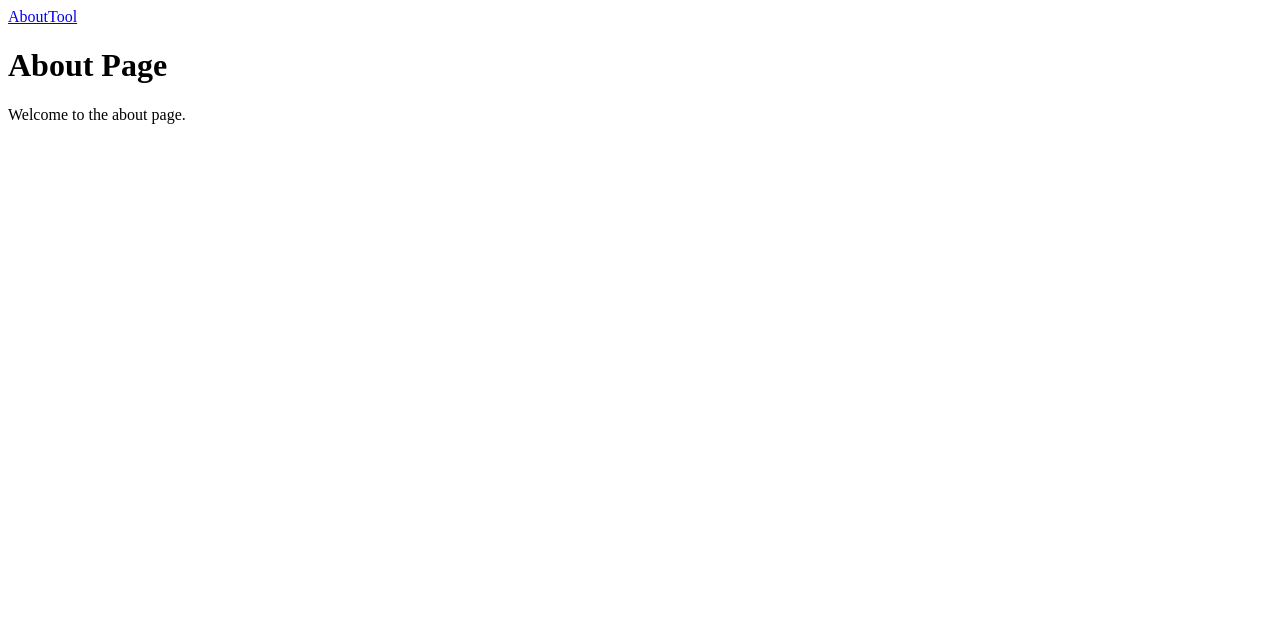
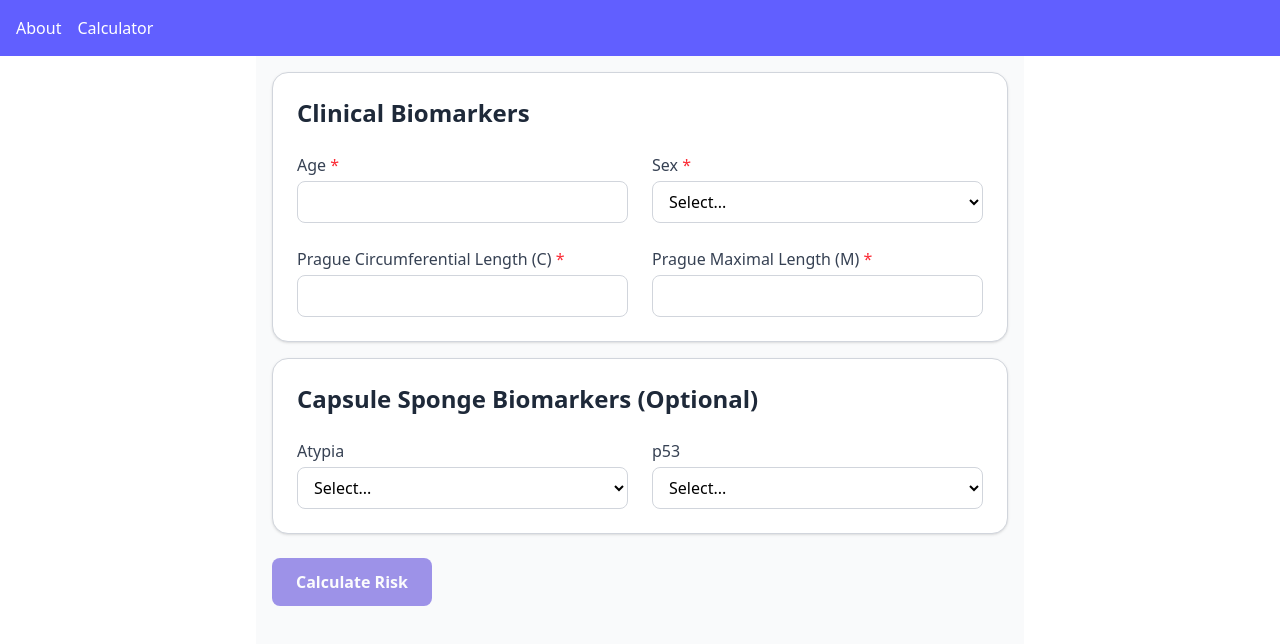
Before and after one commit to fitzgerald-lab/BORSCHT, a React (Vite) app: page / in a window 1280 px wide. Shown: the top 644 px of the page. Built offline with nearby package versions, Linux system fonts and the light colour scheme.

Commit message:
website first draft

```diff
--- a/package.json
+++ b/package.json
@@ -8,6 +8,7 @@
     "vite": "^6.3.5"
   },
   "dependencies": {
+    "@tailwindcss/vite": "^4.1.10",
     "react": "^18.2.0",
     "react-dom": "^18.2.0",
     "react-router-dom": "^7.6.2"
--- a/src/App.jsx
+++ b/src/App.jsx
@@ -2,17 +2,16 @@ import React from 'react';
 import { BrowserRouter as Router, Routes, Route, Link } from 'react-router-dom';
 import About from './pages/About';  // Adjust path if needed
 import Tool from './pages/Tool';    // Adjust path if needed
+import Navbar from './components/Navbar';
 
 export default function App() {
   return (
     <Router>
-      <nav>
-        <Link to="/">About</Link>
-        <Link to="/tool">Tool</Link>
-      </nav>
+      <Navbar />
+      <div className="p-6 max-w-6xl mx-auto"></div>
       <Routes>
-        <Route path="/" element={<About />} />
-        <Route path="/tool" element={<Tool />} />
+        <Route path="/" element={<Tool />} />
+        <Route path="/About" element={<About />} />
       </Routes>
     </Router>
   );
--- /dev/null
+++ b/src/components/Navbar.jsx
@@ -0,0 +1,17 @@
+import React from 'react';
+import { Link } from 'react-router-dom';
+
+export default function Navbar() {
+  return (
+    <nav className="fixed top-0 left-0 right-0 bg-indigo-500 text-white py-4 px-4 z-50">
+      <div className="max-w-7xl mx-auto flex gap-4">
+        <Link to="/About" className="hover:underline">
+          About
+        </Link>
+        <Link to="/" className="hover:underline">
+          Calculator
+        </Link>
+      </div>
+    </nav>
+  );
+}
--- a/src/index.css
+++ b/src/index.css
@@ -1,3 +1,9 @@
+@import "tailwindcss";
 @tailwind base;
 @tailwind components;
 @tailwind utilities;
+
+body {
+    margin: 0;
+    padding: 0;
+}
--- a/src/pages/About.jsx
+++ b/src/pages/About.jsx
@@ -3,9 +3,11 @@ import React from 'react';
 
 export default function About() {
   return (
-    <div>
-      <h1>About Page</h1>
-      <p>Welcome to the about page.</p>
+    <div className="bg-white p-8 rounded-lg shadow-md mt-6">
+      <h1 className="text-4xl font-bold mb-4 text-gray-800">About Page</h1>
+      <p className="text-gray-700 text-lg leading-relaxed">
+        Welcome to the about page. This is where you can provide information about the application or your team.
+      </p>
     </div>
   );
 }
--- a/src/pages/Tool.jsx
+++ b/src/pages/Tool.jsx
@@ -23,19 +23,26 @@ export default function Tool() {
       alert("Please fill all required fields (*) before calculating.");
       return;
     }
+
+    const C = answers[3]
+    const M = answers[4]
+
+    if (M < C) {
+      alert("Prague maximal length (M) cannot be less than the prague circumferential length (C).")
+      return;
+    }
+
+
     setScore(stratifyRiskGroup(answers));
   };
 
   return (
-    <div className="p-6 max-w-4xl mx-auto bg-gray-50 min-h-screen">
-      <h1 className="text-3xl font-bold mb-8 text-center text-gray-900">
-        Risk Stratification Tool
-      </h1>
+    <div className="mt-2 pt-2 p-4 py-2 max-w-3xl mx-auto bg-gray-50 min-h-screen">
 
       {sections.map((section) => (
         <section
           key={section.title}
-          className="mb-8 border border-gray-300 bg-white shadow-sm p-6 rounded-2xl"
+          className="mt-2 mb-4 border border-gray-300 bg-white shadow-sm p-6 rounded-2xl"
         >
           <h2 className="text-2xl font-semibold text-gray-800 mb-6">
             {section.title}
@@ -86,22 +93,29 @@ export default function Tool() {
       <button
         onClick={calculateScore}
         disabled={!allRequiredFilled}
-        className={`w-full md:w-auto mt-4 bg-blue-600 text-white px-6 py-3 rounded-lg font-semibold transition
+        className={`w-full md:w-auto mt-2 bg-indigo-700 text-white px-6 py-3 rounded-lg font-semibold transition
           ${
             allRequiredFilled
-              ? "hover:bg-blue-700 cursor-pointer"
+              ? "hover:bg-indigo-700 cursor-pointer"
               : "opacity-50 cursor-not-allowed"
           }`}
       >
         Calculate Risk
       </button>
-
       {score && (
-        <div className="mt-8 p-6 border border-blue-300 bg-blue-50 rounded-lg text-center">
-          <h2 className="text-2xl font-semibold text-blue-800 mb-2">
-            Risk Category:
-          </h2>
-          <p className="text-3xl font-bold text-blue-700">{score}</p>
+        <div
+          className={`mt-8 p-6 rounded-lg text-center border
+            ${
+              score === "High risk"
+                ? "bg-rose-100 border-rose-300 text-black-800"
+                : score === "Moderate risk"
+                ? "bg-amber-100 border-amber-300 text-black-800"
+                : "bg-emerald-100 border-emerald-300 text-black-800"
+            }
+          `}
+        >
+          <h2 className="text-2xl font-semibold mb-2">Risk Category:</h2>
+          <p className="text-3xl font-bold">{score}</p>
         </div>
       )}
     </div>
@@ -172,7 +186,7 @@ const sections = [
     ],
   },
   {
-    title: "Capsule Sponge Biomarkers",
+    title: "Capsule Sponge Biomarkers (Optional)",
     questions: [
       {
         id: 5,
--- a/vite.vonfig.js
+++ b/vite.vonfig.js
@@ -1,8 +1,11 @@
 import { defineConfig } from 'vite'
 import react from '@vitejs/plugin-react'
+import tailwindcss from '@tailwindcss/vite'
 
 export default defineConfig({
-  plugins: [react()],
+  plugins: [
+    react(),
+  tailwindcss()],
   // Optional: If your app uses specific aliases, configure here
   // resolve: {
   //   alias: {
```
Also changed, not shown: 1 other file (tests, documents, lock files or other folders).
